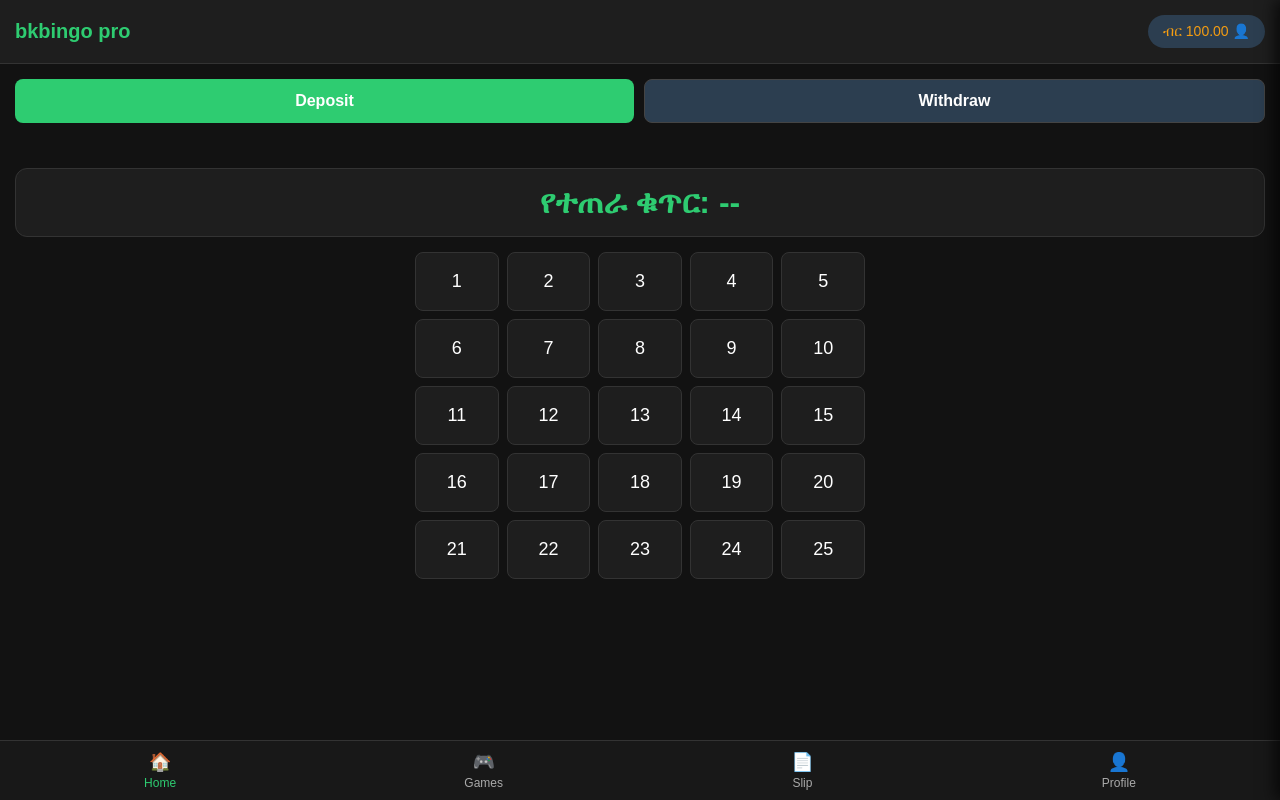
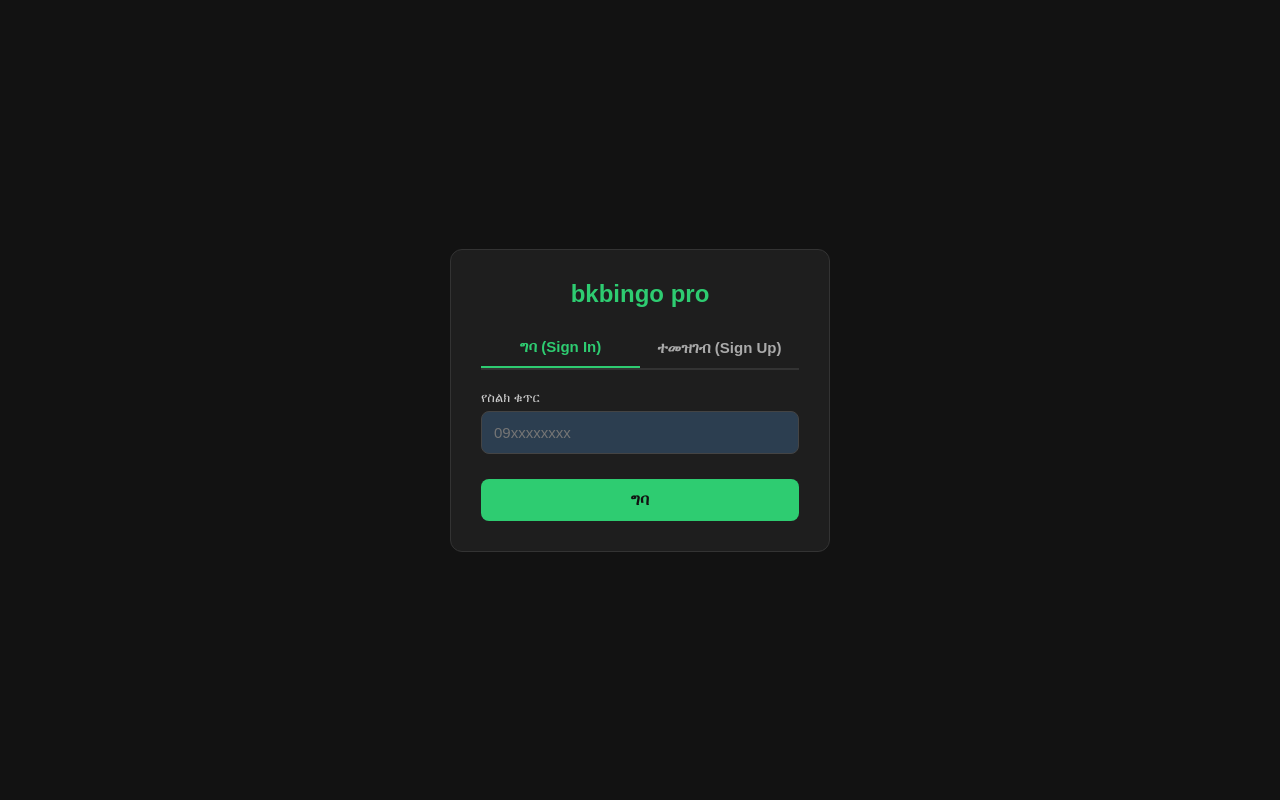
Before and after one commit to B662l/Bkbingo-pro, a Flask app: page / in a window 1280 px wide. Run offline with Flask 3, Linux system fonts and the light colour scheme; some libraries are stand-ins or nearby versions.

Commit message:
Update index.html

```diff
--- a/templates/index.html
+++ b/templates/index.html
@@ -3,41 +3,56 @@
 <head>
     <meta charset="UTF-8">
     <meta name="viewport" content="width=device-width, initial-scale=1.0">
-    <title>bkbingo pro - ቢንጎ ጨዋታ</title>
+    <title>bkbingo pro</title>
     <script src="https://cdnjs.cloudflare.com/ajax/libs/socket.io/4.0.1/socket.io.js"></script>
     <style>
         * { box-sizing: border-box; margin: 0; padding: 0; font-family: Arial, sans-serif; }
         body { background-color: #121212; color: #ffffff; padding-bottom: 70px; }
 
+        /* Auth Screen */
+        #auth-screen { display: flex; justify-content: center; align-items: center; height: 100vh; background: #121212; position: fixed; width: 100%; top: 0; left: 0; z-index: 2000; }
+        .auth-card { background: #1e1e1e; padding: 30px; border-radius: 12px; width: 100%; max-width: 380px; border: 1px solid #333; }
+        .auth-logo { font-size: 24px; font-weight: bold; color: #2ecc71; text-align: center; margin-bottom: 20px; }
+        .tab-btns { display: flex; margin-bottom: 20px; border-bottom: 2px solid #333; }
+        .tab-btn { flex: 1; background: none; border: none; color: #aaa; padding: 10px; font-size: 15px; cursor: pointer; font-weight: bold; }
+        .tab-btn.active { color: #2ecc71; border-bottom: 2px solid #2ecc71; }
+        .form-group { margin-bottom: 15px; }
+        .form-group label { display: block; margin-bottom: 5px; font-size: 13px; color: #ccc; }
+        .form-group input { width: 100%; padding: 12px; border-radius: 8px; border: 1px solid #444; background: #2c3e50; color: #fff; font-size: 15px; }
+        .btn-submit { width: 100%; padding: 12px; background-color: #2ecc71; color: #121212; border: none; border-radius: 8px; font-weight: bold; font-size: 16px; cursor: pointer; margin-top: 10px; }
+        .form-sec { display: none; }
+        .form-sec.active { display: block; }
+
+        /* Main App Interface */
+        #main-app { display: none; }
         .header { background: #1e1e1e; padding: 15px; display: flex; justify-content: space-between; align-items: center; border-bottom: 1px solid #333; }
-        .logo { font-size: 20px; font-weight: bold; color: #2ecc71; }
-        .user-balance { background: #2c3e50; padding: 8px 15px; border-radius: 20px; font-size: 14px; color: #f39c12; cursor: pointer; }
+        .logo { font-size: 18px; font-weight: bold; color: #2ecc71; }
+        .user-balance { background: #2c3e50; padding: 8px 12px; border-radius: 20px; font-size: 13px; color: #f39c12; cursor: pointer; }
 
         .action-buttons { display: flex; gap: 10px; padding: 15px; }
-        .btn { flex: 1; padding: 12px; border: none; border-radius: 8px; font-weight: bold; font-size: 16px; cursor: pointer; text-align: center; }
+        .btn { flex: 1; padding: 12px; border: none; border-radius: 8px; font-weight: bold; font-size: 15px; cursor: pointer; text-align: center; }
         .btn-deposit { background-color: #2ecc71; color: #fff; }
         .btn-withdraw { background-color: #2c3e50; color: #fff; border: 1px solid #444; }
 
+        /* Game Area */
         .game-container { padding: 15px; text-align: center; }
-        .current-number { font-size: 32px; color: #2ecc71; margin: 15px 0; font-weight: bold; background: #1e1e1e; padding: 15px; border-radius: 12px; border: 1px solid #333; }
+        .notice-box { background: #e74c3c; color: #fff; padding: 15px; border-radius: 8px; margin-bottom: 15px; font-weight: bold; display: none; }
+        .current-number { font-size: 28px; color: #2ecc71; margin: 15px 0; font-weight: bold; background: #1e1e1e; padding: 15px; border-radius: 12px; border: 1px solid #333; }
 
-        .board { display: grid; grid-template-columns: repeat(5, 1fr); gap: 8px; max-width: 450px; margin: 0 auto; }
-        .cell { background: #1e1e1e; border: 1px solid #333; padding: 18px 0; font-size: 18px; border-radius: 8px; cursor: pointer; transition: 0.2s; color: #fff; }
-        .cell.selected { background: #2ecc71; color: #121212; font-weight: bold; transform: scale(1.05); }
+        .board { display: grid; grid-template-columns: repeat(5, 1fr); gap: 8px; max-width: 400px; margin: 0 auto; }
+        .cell { background: #1e1e1e; border: 1px solid #333; padding: 18px 0; font-size: 16px; border-radius: 8px; cursor: pointer; color: #fff; }
+        .cell.selected { background: #2ecc71; color: #121212; font-weight: bold; }
 
+        /* Sidebar Menu */
         .sidebar { position: fixed; top: 0; right: -300px; width: 300px; height: 100%; background: #1a1a1a; box-shadow: -5px 0 15px rgba(0,0,0,0.7); transition: 0.3s; z-index: 1000; padding: 20px; border-left: 1px solid #333; }
         .sidebar.open { right: 0; }
         .sidebar-header { display: flex; justify-content: space-between; align-items: center; margin-bottom: 25px; border-bottom: 1px solid #333; padding-bottom: 15px; }
         .close-btn { background: none; border: none; color: #fff; font-size: 22px; cursor: pointer; }
-
-        .profile-info { display: flex; align-items: center; gap: 12px; background: #2c3e50; padding: 12px; border-radius: 10px; margin-bottom: 20px; }
-        .profile-avatar { width: 45px; height: 45px; background: #1abc9c; border-radius: 50%; display: flex; align-items: center; justify-content: center; font-size: 20px; }
-
         .menu-list { list-style: none; }
         .menu-item { padding: 14px 0; border-bottom: 1px solid #2a2a2a; display: flex; justify-content: space-between; align-items: center; cursor: pointer; color: #ccc; font-size: 15px; }
         .menu-item:hover { color: #2ecc71; }
-        .menu-item.logout { color: #e74c3c; margin-top: 20px; border: none; font-weight: bold; }
 
+        /* Bottom Nav Bar */
         .nav-bar { position: fixed; bottom: 0; left: 0; width: 100%; background: #181818; display: flex; justify-content: space-around; padding: 10px 0; border-top: 1px solid #333; z-index: 999; }
         .nav-item { text-align: center; color: #aaa; font-size: 12px; cursor: pointer; text-decoration: none; background: none; border: none; }
         .nav-item.active { color: #2ecc71; }
@@ -46,72 +61,149 @@
 </head>
 <body>
 
+    <!-- 1. SIGN UP & SIGN IN SCREEN -->
+    <div id="auth-screen">
+        <div class="auth-card">
+            <div class="auth-logo">bkbingo pro</div>
+            <div class="tab-btns">
+                <button class="tab-btn active" onclick="switchAuthTab('signin')">ግባ (Sign In)</button>
+                <button class="tab-btn" onclick="switchAuthTab('signup')">ተመዝገብ (Sign Up)</button>
+            </div>
+
+            <!-- Sign In Form -->
+            <div id="signin-sec" class="form-sec active">
+                <form onsubmit="handleSignIn(event)">
+                    <div class="form-group">
+                        <label>የስልክ ቁጥር</label>
+                        <input type="text" id="login-phone" placeholder="09xxxxxxxx" required>
+                    </div>
+                    <button type="submit" class="btn-submit">ግባ</button>
+                </form>
+            </div>
+
+            <!-- Sign Up Form -->
+            <div id="signup-sec" class="form-sec">
+                <form onsubmit="handleSignUp(event)">
+                    <div class="form-group">
+                        <label>ሙሉ ስም</label>
+                        <input type="text" id="reg-name" placeholder="ስምዎን ያስገቡ" required>
+                    </div>
+                    <div class="form-group">
+                        <label>የስልክ ቁጥር</label>
+                        <input type="text" id="reg-phone" placeholder="09xxxxxxxx" required>
+                    </div>
+                    <button type="submit" class="btn-submit">መዝገብ</button>
+                </form>
+            </div>
+        </div>
+    </div>
+
+    <!-- 2. MAIN APP INTERFACE -->
+    <div id="main-app">
         <div class="header">
             <div class="logo">bkbingo pro</div>
-        <div class="user-balance" id="wallet-balance" onclick="toggleProfile()">ብር 100.00 👤</div>
+            <div class="user-balance" id="wallet-balance" onclick="toggleSidebar()">ብር 0.00 👤</div>
         </div>
 
         <div class="action-buttons">
             <button class="btn btn-deposit" onclick="makeDeposit()">Deposit</button>
-        <button class="btn btn-withdraw" onclick="alert('የገንዘብ ማውጣት (Withdraw) ጥያቄ')">Withdraw</button>
+            <button class="btn btn-withdraw" onclick="alert('Withdraw ጥያቄ')">Withdraw</button>
         </div>
 
         <div class="game-container">
+            <div class="notice-box" id="deposit-notice">⚠️ ጨዋታውን ለመጀመር መጀመሪያ አካውንትዎን በዲፖዚት (Deposit) መሙላት አለብዎት!</div>
             <div class="current-number" id="latest-call">የተጠራ ቁጥር: --</div>
             <div class="board" id="bingo-board"></div>
         </div>
 
-    <div class="sidebar" id="profileSidebar">
+        <!-- Sidebar Menu -->
+        <div class="sidebar" id="appSidebar">
             <div class="sidebar-header">
-            <h3>መግቢያ / አካውንት</h3>
-            <button class="close-btn" onclick="toggleProfile()">✕</button>
+                <h3>ሜኑ (Menu)</h3>
+                <button class="close-btn" onclick="toggleSidebar()">✕</button>
             </div>
-
-        <div class="profile-info">
-            <div class="profile-avatar">👤</div>
-            <div>
-                <div style="font-weight: bold; color: #fff;">ተጠቃሚ</div>
-                <div style="font-size: 13px; color: #aaa;">@bkbingo_user</div>
-            </div>
-        </div>
-
             <ul class="menu-list">
                 <li class="menu-item" onclick="alert('My Profile')"><span>👤 My Profile</span> <span>›</span></li>
                 <li class="menu-item" onclick="alert('Wallet')"><span>💳 Wallet</span> <span>›</span></li>
                 <li class="menu-item" onclick="alert('Transactions')"><span>🔄 Transactions</span> <span>›</span></li>
                 <li class="menu-item" onclick="alert('Game History')"><span>🕒 Game History</span> <span>›</span></li>
-            <li class="menu-item logout" onclick="alert('ውጣ (Log Out)')"><span>🚪 Log Out</span></li>
+                <li class="menu-item" style="color:#e74c3c;" onclick="location.reload()"><span>🚪 Log Out</span></li>
             </ul>
         </div>
 
+        <!-- Bottom Nav Bar -->
         <div class="nav-bar">
             <button class="nav-item active"><div>🏠</div>Home</button>
             <button class="nav-item" onclick="alert('Games')"><div>🎮</div>Games</button>
             <button class="nav-item" onclick="alert('Slip')"><div>📄</div>Slip</button>
-        <button class="nav-item" onclick="toggleProfile()"><div>👤</div>Profile</button>
+            <button class="nav-item" onclick="toggleSidebar()"><div>👤</div>Profile</button>
+        </div>
     </div>
 
     <script>
         const socket = io();
+        let currentUser = { id: 12345, balance: 0.0 };
 
-        socket.on('connect', () => {
-            console.log('ከዌብሶኬት ጋር ተገናኝቷል!');
-            socket.emit('get_user_balance', { user_id: 12345 });
+        function switchAuthTab(tab) {
+            document.querySelectorAll('.tab-btn').forEach(b => b.classList.remove('active'));
+            document.querySelectorAll('.form-sec').forEach(s => s.classList.remove('active'));
+            if (tab === 'signin') {
+                document.getElementById('signin-sec').classList.add('active');
+                event.target.classList.add('active');
+            } else {
+                document.getElementById('signup-sec').classList.add('active');
+                event.target.classList.add('active');
+            }
+        }
+
+        function handleSignUp(e) {
+            e.preventDefault();
+            let name = document.getElementById('reg-name').value;
+            let phone = document.getElementById('reg-phone').value;
+            socket.emit('register_user', { user_id: Math.floor(Math.random()*100000), name: name, phone: phone });
+        }
+
+        function handleSignIn(e) {
+            e.preventDefault();
+            let phone = document.getElementById('login-phone').value;
+            socket.emit('login_user', { phone: phone });
+        }
+
+        socket.on('auth_response', (data) => {
+            if (data.status === 'success') {
+                currentUser.id = data.user_id || 12345;
+                currentUser.balance = data.balance;
+                document.getElementById('auth-screen').style.display = 'none';
+                document.getElementById('main-app').style.display = 'block';
+                updateBalanceDisplay(currentUser.balance);
+            }
         });
 
         socket.on('balance_update', (data) => {
-            document.getElementById('wallet-balance').innerText = `ብር ${data.balance.toFixed(2)} 👤`;
+            currentUser.balance = data.balance;
+            updateBalanceDisplay(currentUser.balance);
         });
 
-        socket.on('number_called', (data) => {
-            document.getElementById('latest-call').innerText = `የተጠራ ቁጥር: ${data.number}`;
-        });
+        function updateBalanceDisplay(bal) {
+            document.getElementById('wallet-balance').innerText = `ብር ${bal.toFixed(2)} 👤`;
+            let notice = document.getElementById('deposit-notice');
+            let board = document.getElementById('bingo-board');
+            if (bal <= 0) {
+                notice.style.display = 'block';
+                board.style.opacity = '0.4';
+                board.style.pointerEvents = 'none';
+            } else {
+                notice.style.display = 'none';
+                board.style.opacity = '1';
+                board.style.pointerEvents = 'auto';
+            }
+        }
 
         function makeDeposit() {
-            let amount = prompt("እየገቡበት ያለውን የငብር መጠን ያስገቡ (ETB):", "100");
-            let tx_id = prompt("የቴሌብር/ባንክ የትራንዛክሽን ቁጥር (Transaction ID) ያስገቡ:", "TX123456");
+            let amount = prompt("የሚገቡበትን የငብር መጠን ያስገቡ (ETB):", "100");
+            let tx_id = prompt("የቴሌብር/ባንክ Transaction ID ያስገቡ:", "TX98765");
             if (amount && tx_id) {
-                socket.emit('submit_deposit', { user_id: 12345, amount: parseFloat(amount), tx_id: tx_id, method: 'Telebirr' });
+                socket.emit('submit_deposit', { user_id: currentUser.id, amount: parseFloat(amount), tx_id: tx_id, method: 'Telebirr' });
             }
         }
 
@@ -119,18 +211,28 @@
             alert(data.message);
         });
 
+        socket.on('number_called', (data) => {
+            document.getElementById('latest-call').innerText = `የተጠራ ቁጥር: ${data.number}`;
+        });
+
+        // Generate Bingo Board
         const board = document.getElementById('bingo-board');
         for (let i = 1; i <= 25; i++) {
             const cell = document.createElement('div');
             cell.classList.add('cell');
             cell.innerText = i;
-            cell.onclick = () => cell.classList.toggle('selected');
+            cell.onclick = () => {
+                if (currentUser.balance > 0) {
+                    cell.classList.toggle('selected');
+                } else {
+                    alert("እባክዎ መጀመሪያ አካውንትዎን ይሙሉ!");
+                }
+            };
             board.appendChild(cell);
         }
 
-        function toggleProfile() {
-            const sidebar = document.getElementById('profileSidebar');
-            sidebar.classList.toggle('open');
+        function toggleSidebar() {
+            document.getElementById('appSidebar').classList.toggle('open');
         }
     </script>
 </body>
```
Lines whose indentation alone changed are shown as unchanged.
